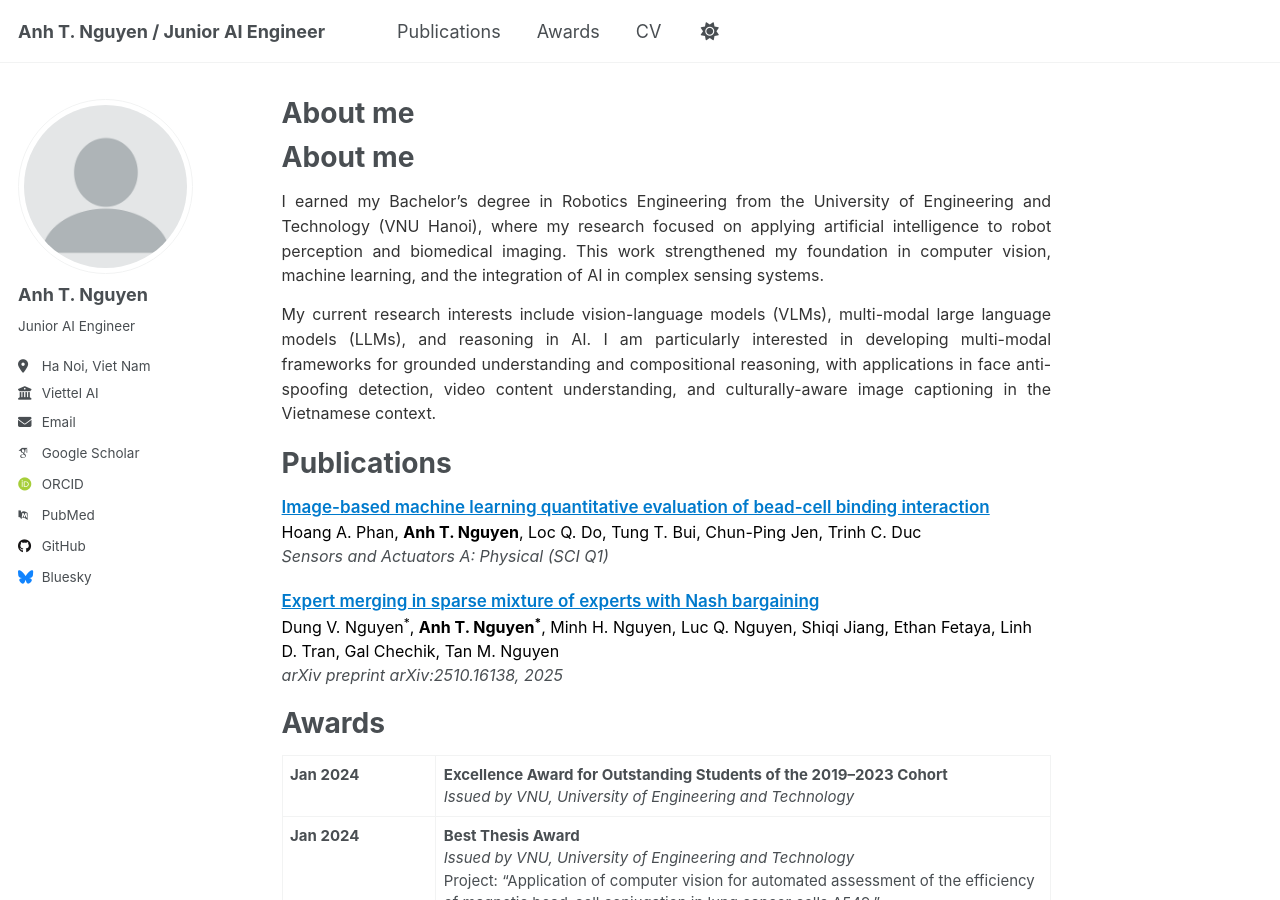
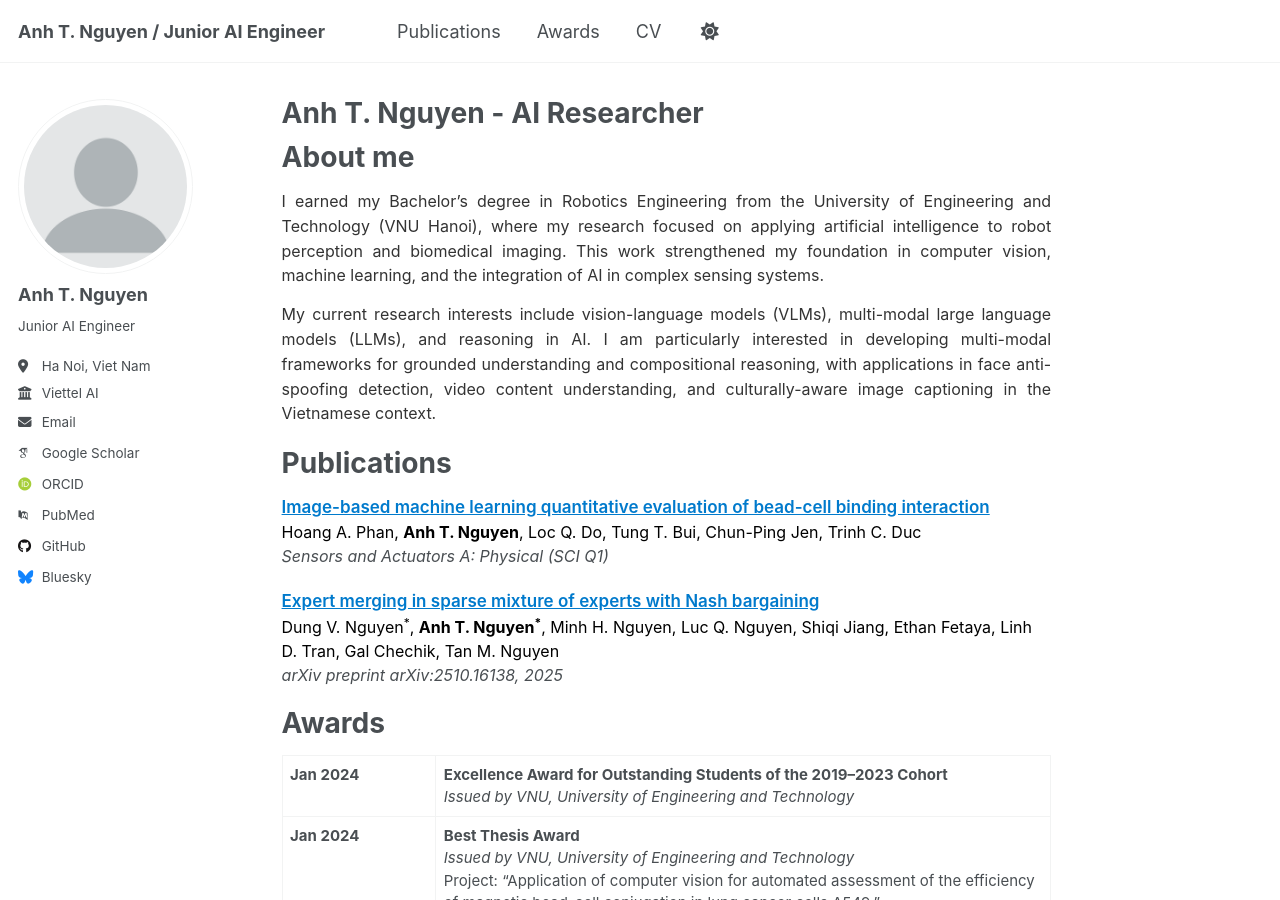
Before and after one commit to anh147/147anhnt.github.io, a Jekyll site: the page built from _pages/about.md, in a window 1280 px wide and 900 px high. Built offline with Jekyll 4.4.1, drawn with Linux system fonts in a browser that asks for light colours; some web fonts are replaced; a script that is not in the unit is left out; our own code applies the rules of GitHub Pages for plain Markdown files.

Commit message:
init commit

```diff
--- a/_data/cv.json
+++ b/_data/cv.json
@@ -4,7 +4,7 @@
     "email": "147anhnt@gmail.com",
     "phone": "",
     "website": "https://anh147.github.io",
-    "summary": "Junior AI Engineer",
+    "summary": "AI Researcher",
     "location": {
       "address": "",
       "postalCode": "",
--- a/_pages/about.md
+++ b/_pages/about.md
@@ -1,6 +1,6 @@
 ---
 permalink: /
-# title: "Anh T. Nguyen"
+title: "Anh T. Nguyen - AI Researcher"
 author_profile: true
 redirect_from:
   - /about/
```
